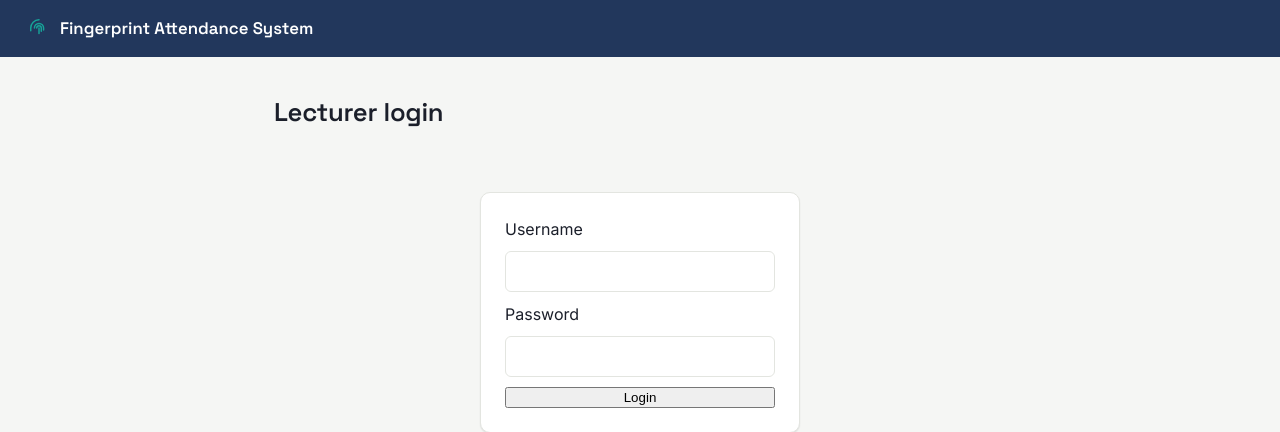
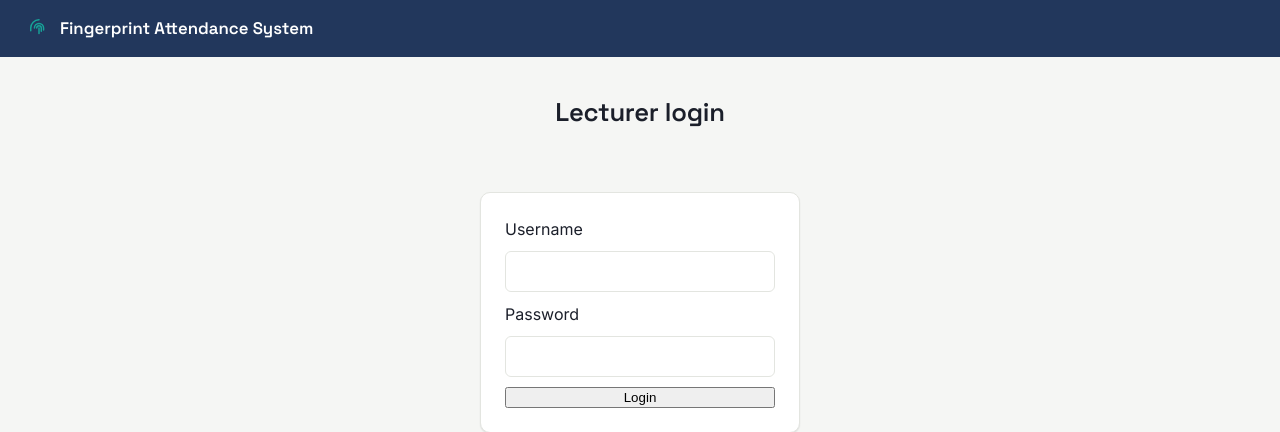
Before and after one commit to didulah/mini_project, a Flask app: page /login in a window 1280 px wide. Shown: the top 432 px of the page. Run offline with Flask 3, Linux system fonts and the light colour scheme.

Commit message:
Center login form heading

```diff
--- a/static/css/style.css
+++ b/static/css/style.css
@@ -118,7 +118,14 @@ h1 {
 /* ---------------- Login form ----------------
    Centered both horizontally (margin auto) and with some top breathing
    room. Works regardless of whether login.html wraps the form in an
-   extra container, since .login-form itself now centers within .content. */
+   extra container, since .login-form itself now centers within .content.
+   The :has() rule also centers the "Lecturer Login" heading whenever a
+   .login-form is present on the page, without needing to touch
+   login.html directly. */
+.content:has(.login-form) h1 {
+    text-align: center;
+}
+
 .login-form {
     display: flex;
     flex-direction: column;
```
